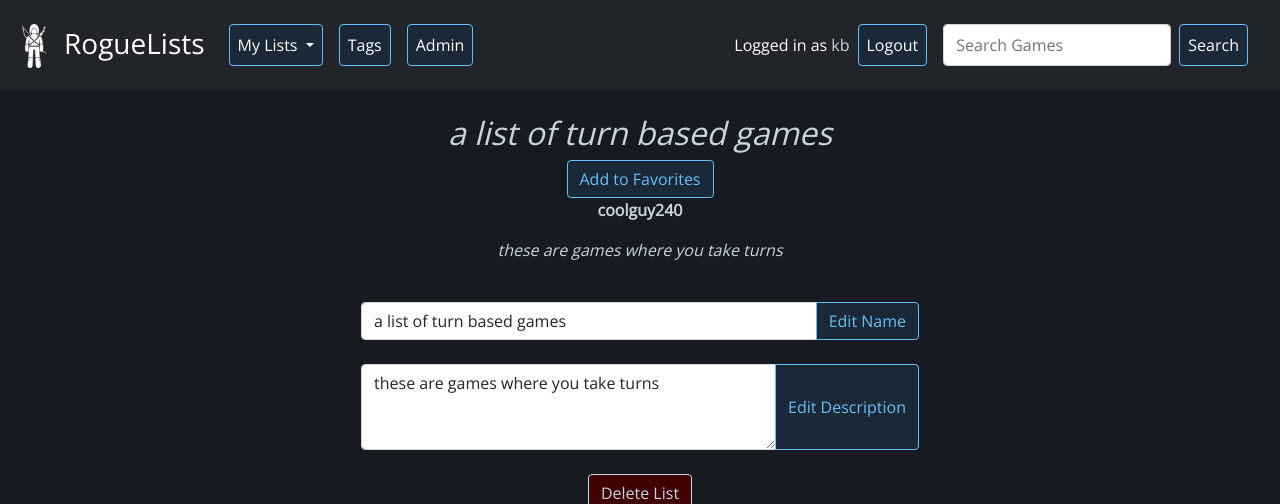
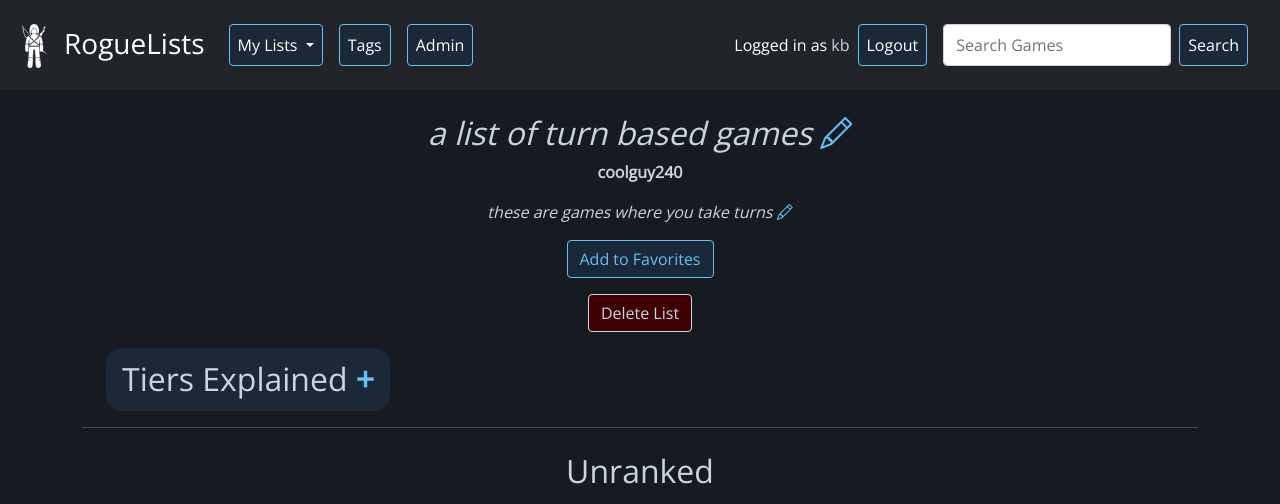
Before and after one commit to k-bru/RogueLists, a Django app: page /rogueapp/list_detail/40 in a window 1280 px wide. Shown: the top 504 px of the page. Run offline with Django 4.2, Linux system fonts and the light colour scheme; a user stored in the database is signed in; data comes from the database, SQL or seed files in the repository; both versions use the stored data as it was after the commit; some libraries are stand-ins or nearby versions.

Commit message:
cleaned up js, added tiers explanation

```diff
--- a/capvenv/roguelists/rogueapp/templates/rogueapp/base.html
+++ b/capvenv/roguelists/rogueapp/templates/rogueapp/base.html
@@ -9,6 +9,7 @@
     <link rel="stylesheet" href="https://cdnjs.cloudflare.com/ajax/libs/font-awesome/5.15.2/css/all.min.css">
     <link rel="stylesheet" href="../../static/rogueapp/css/styles.css">
     <link rel="shortcut icon" type="image/png" href="{% static 'rogueapp/images/favicon.ico' %}">
+    <link href="https://cdn.jsdelivr.net/npm/bootstrap-icons@1.7.2/font/bootstrap-icons.css" rel="stylesheet">
     <script src="../../static/rogueapp/js/app.js" defer></script>
     <script src="https://code.jquery.com/jquery-3.6.0.min.js"></script>
   </head>
--- a/capvenv/roguelists/rogueapp/templates/rogueapp/list_detail.html
+++ b/capvenv/roguelists/rogueapp/templates/rogueapp/list_detail.html
@@ -1,34 +1,41 @@
 {% extends 'rogueapp/base.html' %}
 {% block content %}
 <div id="user-list-heading">
-  <h2><em>{{ list_detail.user_list.list_name }}</em></h2>
-  {% if request.user.is_authenticated %}
-  <form action="{% url 'add_favorite_list' list_id=list_detail.user_list.list_id %}">
-    {% csrf_token %}
-    <button type="submit" class="btn btn-secondary">Add to Favorites</button>
-  </form>
-  {% endif %}
-  <p class='fw-bold'><a href="{% url 'user_profile' user_id=list_detail.user_list.list_owner.id%}">{{ list_detail.user_list.list_owner }}</a></p>
-  <p><em>{{ list_detail.user_list.list_description }}</em></p>
-  {% if request.user == list_detail.user_list.list_owner or request.user.is_superuser%}
-  <div class="my-3">
+  <div class="list-name-container">
+    <h2><em>{{ list_detail.user_list.list_name }}</em> <span id="edit-name-icon" class="text-primary"><i class="bi bi-pencil" title="Edit Name"></i></span></h2>
+    <p class='fw-bold mt-2'><a href="{% url 'user_profile' user_id=list_detail.user_list.list_owner.id%}">{{ list_detail.user_list.list_owner }}</a></p>
+    <p class="mb-0"><em>{{ list_detail.user_list.list_description }}</em> <span id="edit-description-icon" class="text-primary"><i class="bi bi-pencil" title="Edit Description"></i></span></p>
+    <div class="d-none" id="name-input-container">
       <form method="post" action="{% url 'update_list_name' list_id=list_detail.user_list.list_id %}">
         {% csrf_token %}
         <label for="list_name" class="form-label"></label>
         <div class="input-group">
           <input type="text" class="form-control" id="list_name" name="list_name" value="{{ list_detail.user_list.list_name }}">
-        <button type="submit" class="btn">Edit Name</button>
+          <button type="submit" class="btn btn-primary" id="save-name-btn">Save Name</button>
         </div>
       </form>
+    </div>
+  </div>
+  <div class="list-description-container">
+    <div class="d-none" id="description-input-container">
       <form method="post" action="{% url 'update_list_description' list_id=list_detail.user_list.list_id %}">
         {% csrf_token %}
         <label for="list_description" class="form-label"></label>
         <div class="input-group">
           <textarea class="form-control" id="list_description" name="list_description" rows="3">{{ list_detail.user_list.list_description }}</textarea>
-        <button type="submit" class="btn">Edit Description</button>
+          <button type="submit" class="btn btn-primary" id="save-description-btn">Save Description</button>
         </div>
       </form>
-    <br>
+    </div>
+  </div>
+  {% if request.user.is_authenticated %}
+  <form action="{% url 'add_favorite_list' list_id=list_detail.user_list.list_id %}">
+    {% csrf_token %}
+    <button type="submit" class="btn btn-secondary mt-3">Add to Favorites</button>
+  </form>
+  {% endif %}
+  {% if request.user == list_detail.user_list.list_owner or request.user.is_superuser %}
+  <div class="my-3">
     <form method="post" action="{% url 'delete_list' list_id=list_detail.user_list.list_id %}" onsubmit="return confirm('Are you sure you want to delete this list?')">
       {% csrf_token %}
       <button type="submit" class="btn" id="delete-list-btn">Delete List</button>
@@ -36,6 +43,24 @@
   </div>
   {% endif %}
 </div>
+<div class="sort-holder mx-4">
+  <h2 class="collapsed" id="tier-collapse" data-bs-toggle="collapse" data-bs-target="#tier-explanation" title="Show/Hide">Tiers Explained&nbsp;</h2>
+  <div id="tier-explanation" class="collapse">
+      <p>In this list, each item is assigned to one of six tiers: A Tier, B Tier, C Tier, D Tier, F Tier, or Unranked.</p>
+      <ul>
+        <li><strong>Unranked (Default):</strong> These items have not been ranked or evaluated, and may be included for informational or completeness purposes.</li>
+        <li><strong>A Tier:</strong> These items are considered the best or most desirable in their category.</li>
+        <li><strong>B Tier:</strong> These items are still good, but may have some drawbacks or be less desirable than those in the A Tier.</li>
+        <li><strong>C Tier:</strong> These items are average or middling in their category, and may be suitable for some purposes but not others.</li>
+        <li><strong>D Tier:</strong> These items are below average in their category, and may have significant flaws or drawbacks.</li>
+        <li><strong>F Tier:</strong> These items are considered the worst or least desirable in their category.</li>
+      </ul>
+  </div>
+</div>
+
+
+
+
 <hr>
 
 {% for tier, games in tiers %}
--- a/capvenv/roguelists/static-files/rogueapp/css/styles.css
+++ b/capvenv/roguelists/static-files/rogueapp/css/styles.css
@@ -163,6 +163,11 @@ a,
   font-weight: bold;
 }
 
+#tier-collapse {
+  width: fit-content;
+  padding: .75rem 1rem;
+}
+
 /* .sort-holder h2.collapsed::after {
   color: var(--sky);
   content: "\2212";
@@ -266,6 +271,14 @@ a,
   width: 75%;
 }
 
+.bi-pencil {
+  color: var(--sky);
+}
+
+.bi-pencil:hover {
+  cursor: pointer;
+}
+
 #main-logo {
   filter: invert();
   height: auto;
--- a/capvenv/roguelists/static-files/rogueapp/js/app.js
+++ b/capvenv/roguelists/static-files/rogueapp/js/app.js
@@ -1,26 +1,61 @@
 document.addEventListener("DOMContentLoaded", function () {
-  const collapsedHeaders = document.querySelectorAll('.list-holder h2.collapsed');
+  showCollapsedHeaders('.list-holder h2.collapsed');
+  hideCollapsedHeaders('.sort-holder h2.show');
+
+  document.querySelectorAll('select[name="tier_rank"]').forEach(function (select) {
+    select.addEventListener('change', function () {
+      this.closest('form').submit();
+    });
+  });
+});
+
+/**
+  Displays collapsed headers for the specified selector. Used for areas that are shown by default.
+  @param {string} selector - The CSS selector for the collapsed headers.
+ */
+function showCollapsedHeaders(selector) {
+  const collapsedHeaders = document.querySelectorAll(selector);
   for (let header of collapsedHeaders) {
     header.classList.remove('collapsed');
     header.classList.add('show');
   }
-});
+}
 
-document.addEventListener("DOMContentLoaded", function () {
-  const collapsedHeaders = document.querySelectorAll('.sort-holder h2.show');
+/**
+  Hides collapsed headers for the specified selector. Used for areas that are collapsed by default.
+  @param {string} selector - The CSS selector for the collapsed headers.
+ */
+function hideCollapsedHeaders(selector) {
+  const collapsedHeaders = document.querySelectorAll(selector);
   for (let header of collapsedHeaders) {
     header.classList.remove('show');
     header.classList.add('collapsed');
   }
-});
+}
 
-
-document.querySelectorAll('select[name="tier_rank"]').forEach(function (select) {
-  select.addEventListener('change', function () {
-    this.closest('form').submit();
-  });
-});
-
+/**
+ * Function to go back to previous page in browser history
+ */
 function goBack() {
   window.history.back();
 }
+
+/**
+ * Function to add event listeners to the edit name and description icons and toggle their visibility
+ */
+function addEditNameAndDescriptionListeners() {
+  const editNameIcon = document.getElementById('edit-name-icon');
+  const editDescriptionIcon = document.getElementById('edit-description-icon');
+  const nameInputContainer = document.getElementById('name-input-container');
+  const descriptionInputContainer = document.getElementById('description-input-container');
+
+  editNameIcon.addEventListener('click', () => {
+    nameInputContainer.classList.toggle('d-none');
+  });
+
+  editDescriptionIcon.addEventListener('click', () => {
+    descriptionInputContainer.classList.toggle('d-none');
+  });
+}
+
+addEditNameAndDescriptionListeners();
```
Also changed, not shown: capvenv/roguelists/rogueapp/static/rogueapp/css/styles.css (+13 -0 lines), capvenv/roguelists/rogueapp/static/rogueapp/js/app.js (+47 -12 lines), capvenv/roguelists/db.sqlite3. Lines whose indentation alone changed are shown as unchanged.
